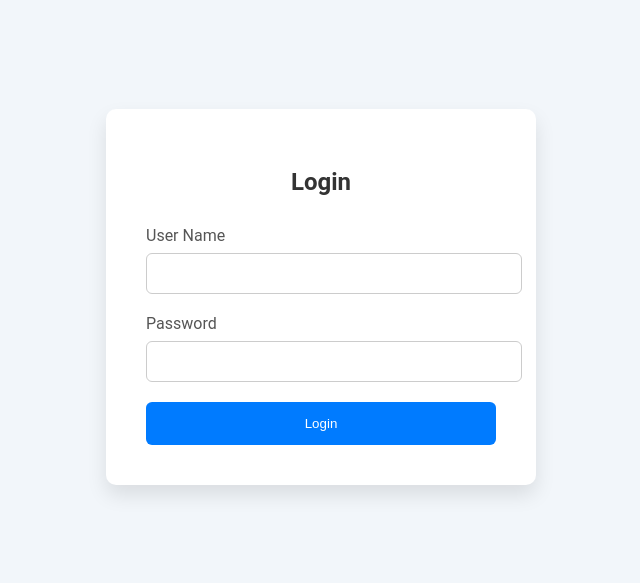
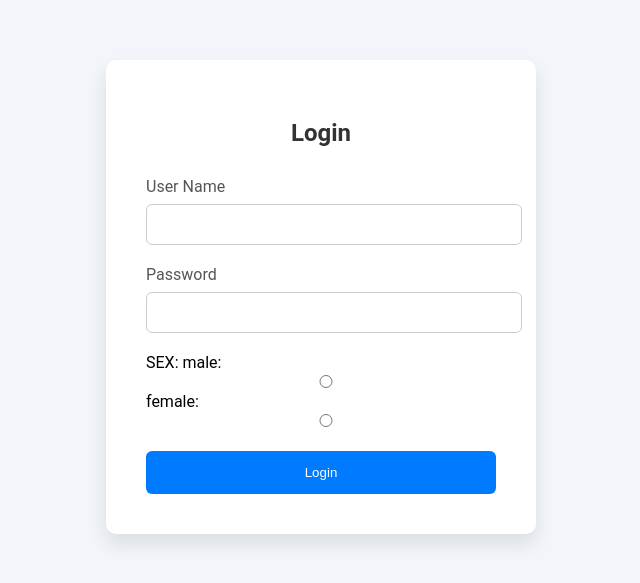
Before and after one commit to WachemoGroupTwo/LOGIN-PAGE, a plain HTML site: page index.html in a window 1280 px wide. Shown: the part 103-686 px from the top of the page, without its empty margins (319-959 px from the left). Drawn offline with Linux system fonts and the light colour scheme; files that its build step writes are made by us from their sources.

Commit message:
Update index.html
i did it add Gender

```diff
--- a/index.html
+++ b/index.html
@@ -18,6 +18,10 @@
                 <label for="password">Password</label>
                 <input type="password" id="password" name="password" required>
             </div>
+            <div class="input-group"> SEX:
+        male:<input type="radio" name="sex" value="male">
+        female:<input type="radio" name="sex" value="female">
+        </div>
             <button type="Submit">Login</button>
         </form>
     </div>
```
